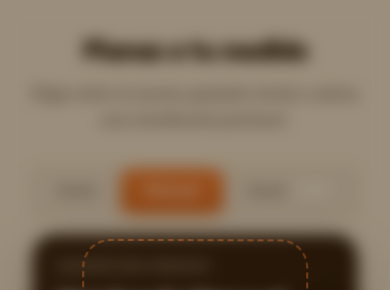
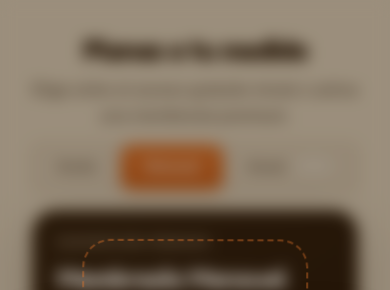
Before and after one commit to RocketJacko/Jacko-app, a React (Vite) app: page / in a window 390 px wide. Shown: the top 290 px of the page. Built offline with nearby package versions, Linux system fonts and the light colour scheme; no server answers; the database is empty.

Commit message:
style: compact switch top gap to 12px on mobile to achieve perfect vertical sequence flow

```diff
--- a/src/components/ui/pricing-slider-loops.css
+++ b/src/components/ui/pricing-slider-loops.css
@@ -23,12 +23,13 @@
   display: flex;
   flex-direction: column;
   align-items: center;
-  gap: 1rem;
+  gap: 0.75rem; /* Gap compacto de 12px entre elementos del header en móvil */
 }
 
 @media (min-width: 768px) {
   .pricing-header-text {
     margin-bottom: 3.5rem; /* Amplio en escritorio */
+    gap: 1rem; /* Restaura gap de 16px en escritorio */
   }
 }
 
--- a/src/components/ui/pricing/PricingMobileView.tsx
+++ b/src/components/ui/pricing/PricingMobileView.tsx
@@ -87,7 +87,7 @@ export const PricingMobileView: React.FC<PricingSharedProps> = ({
           animationNum={2}
           timelineRef={pricingRef}
           customVariants={revealVariants}
-          className="mt-4 w-full flex justify-center"
+          className="w-full flex justify-center"
         >
           <PricingSwitch selected={planType} onSwitch={setPlanType} />
         </TimelineContent>
```
